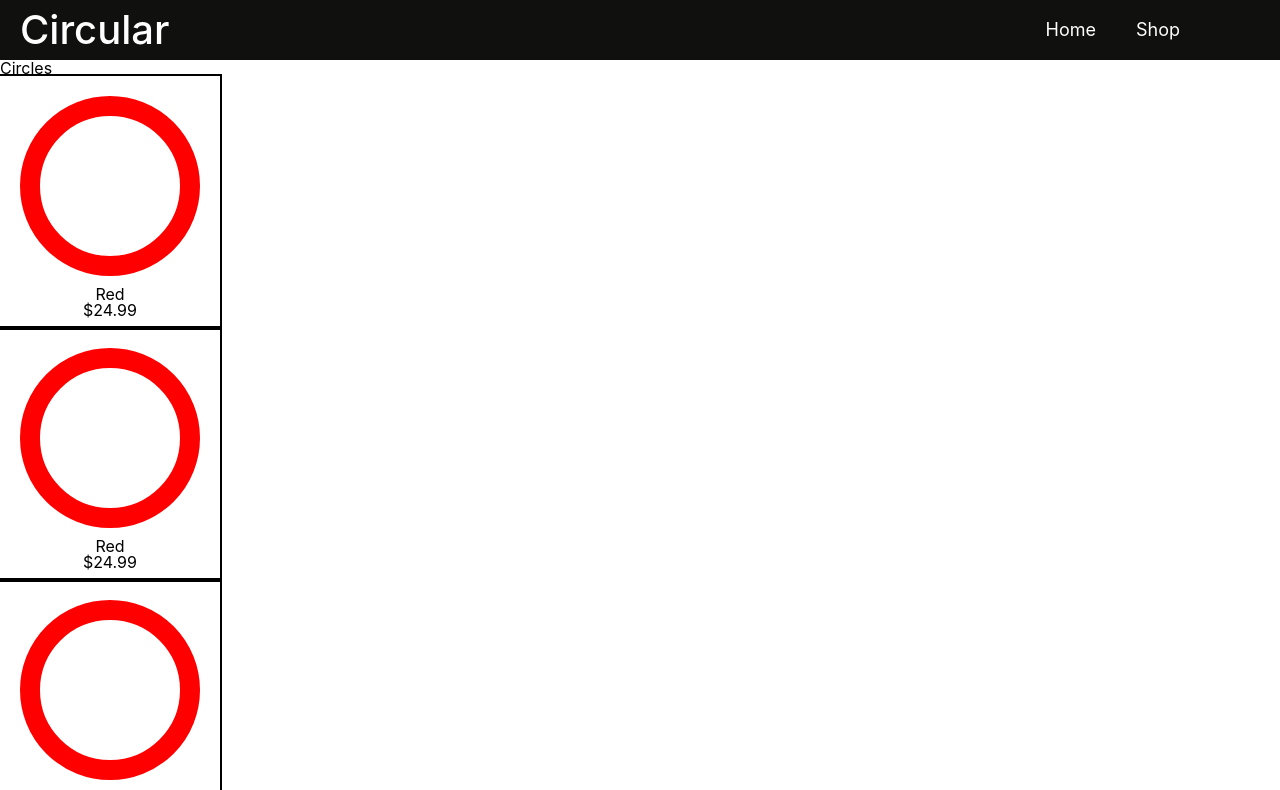
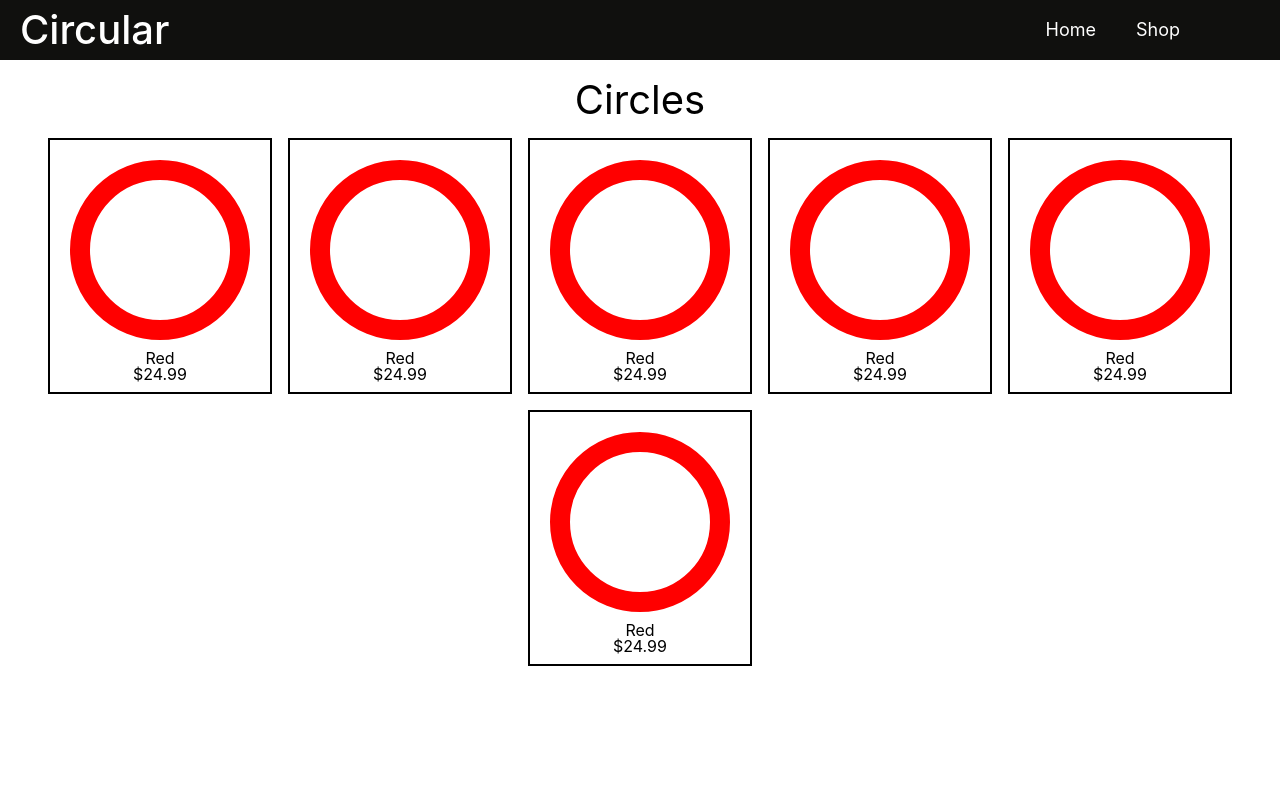
Before and after one commit to boathouse2112/shopping_cart, a React (Create React App) app: page /shop in a window 1280 px wide. Shown: the top 790 px of the page. Built offline with nearby package versions, Linux system fonts and the light colour scheme.

Commit message:
Add Shop styling

```diff
--- a/src/components/Shop/Shop.module.css
+++ b/src/components/Shop/Shop.module.css
@@ -1,4 +1,29 @@
 
 .shop {
+  width: 100vw;
+  height: 100vh;
+}
+
+.shop-content {
+  min-height: calc(100vh - 60px);
+  padding: 0 40px;
+
+  display: flex;
+  flex-direction: column;
+  align-items: center;
+
   background-color: white;
 }
+
+.h1 {
+  padding: 20px 0px;
+  font-size: 40px;
+}
+
+.listings {
+  display: flex;
+  flex-direction: row;
+  flex-wrap: wrap;
+  justify-content: center;
+  gap: 20px;
+}
--- a/src/components/Shop/Shop.tsx
+++ b/src/components/Shop/Shop.tsx
@@ -4,11 +4,12 @@ import styles from './Shop.module.css';
 
 const Shop = () => {
   return (
-    <div>
+    <div className={styles.shop}>
       <Header />
-      <section className={styles.shop}>
-        <h1>Circles</h1>
-        <div>
+      <section className={styles['shop-content']}>
+        <h1 className={styles.h1}>Circles</h1>
+        <div className={styles.listings}>
+          <CircleListing />
           <CircleListing />
           <CircleListing />
           <CircleListing />
```
